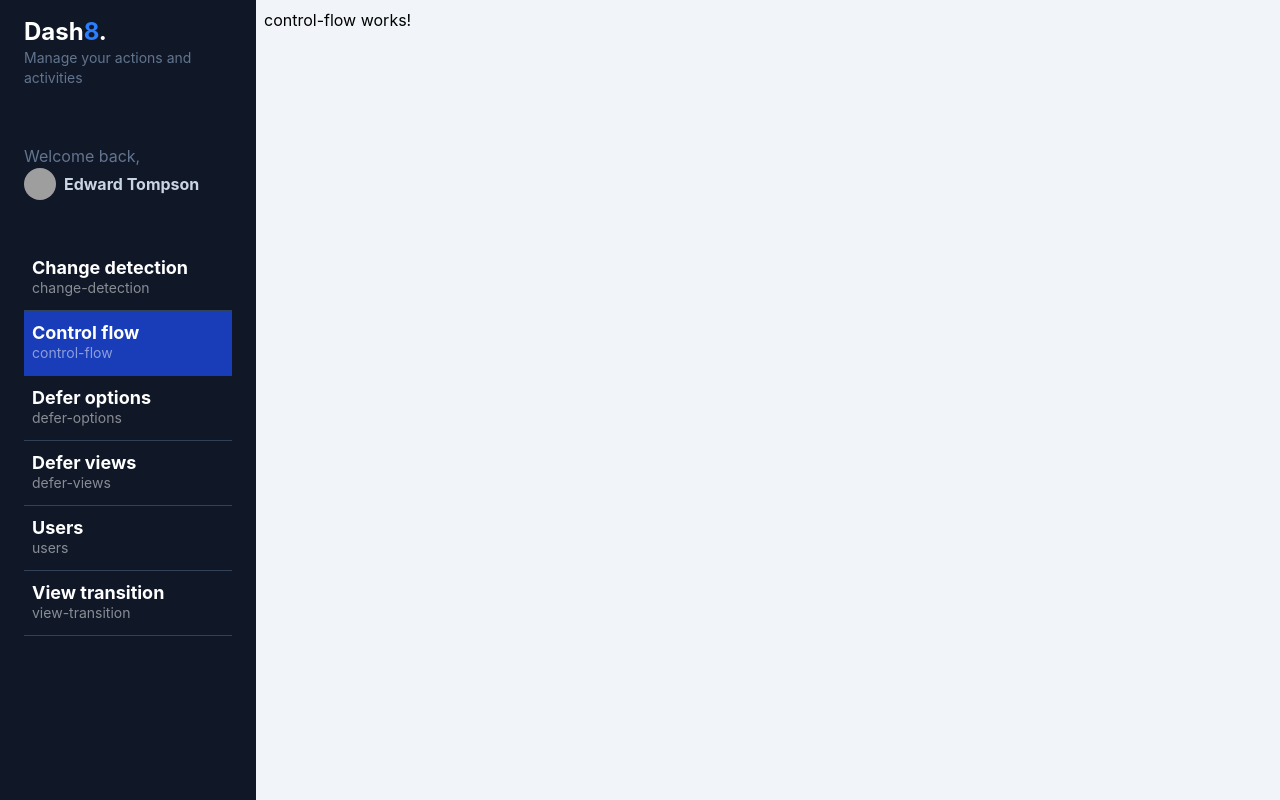
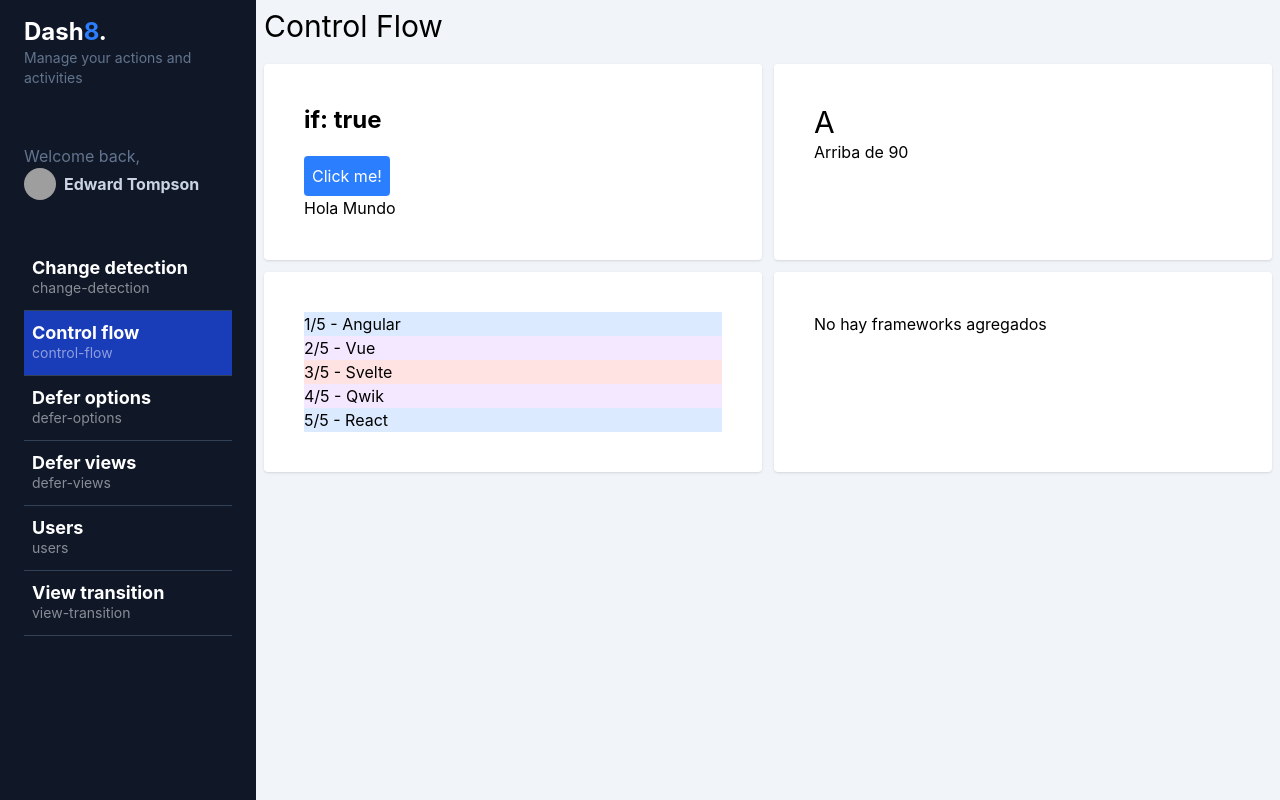
Before and after one commit to CarlosGal19/Angular_Dashboard, an Angular app: page /dashboard/control-flow in a window 1280 px wide. Built offline with nearby package versions, Linux system fonts and the light colour scheme; grey boxes are pictures that could not be loaded.

Commit message:
feat: create control flow page

```diff
--- a/src/app/dashboard/pages/control-flow/control-flow.html
+++ b/src/app/dashboard/pages/control-flow/control-flow.html
@@ -1 +1,65 @@
-<p>control-flow works!</p>
+
+<app-title title="Control Flow"  />
+
+
+
+<section class="grid grid-cols-1 md:grid-cols-2 gap-3">
+  <!-- ngInf @if -->
+  <div class="bg-white rounded shadow p-10">
+    <h2 class="text-2xl font-bold mb-5">if: {{ showContent() }}</h2>
+
+    <button
+      class="p-2 bg-blue-500 rounded text-white"
+      (click)="toggleContent()"
+    >
+      Click me!
+    </button>
+
+    @if( showContent() ) {
+    <p>Hola Mundo</p>
+    } @else {
+    <p>*********</p>
+    }
+  </div>
+
+  <!-- @switch -->
+  <div class="bg-white rounded shadow p-10">
+    <h2 class="text-3xl">{{ grade() }}</h2>
+
+    @switch ( grade() ) { @case ('A') {
+    <p>Arriba de 90</p>
+
+    } @case ( 'B' ) {
+    <p>Arriba de 80</p>
+    } @default {
+    <p>Reprobado</p>
+    } }
+  </div>
+
+  <!-- @for -->
+  <div class="bg-white rounded shadow p-10">
+    <ul>
+
+      @for (framework of frameworks(); track i;
+        let i = $index, first = $first, last = $last, even = $even, odd = $odd, count = $count ) {
+        <li [class]="{
+          'bg-red-100': even && !first && !last,
+          'bg-purple-100': odd && !first && !last,
+          'bg-blue-100': first || last,
+        }">
+          {{ i + 1 }}/{{ count }} - {{ framework }}
+        </li>
+      }
+    </ul>
+  </div>
+
+  <div class="bg-white rounded shadow p-10">
+    <ul>
+      @for (framework of frameworks2(); track framework; ) {
+        <li>{{ framework }}</li>
+      } @empty {
+        <li>No hay frameworks agregados</li>
+      }
+    </ul>
+  </div>
+</section>
--- a/src/app/dashboard/pages/control-flow/control-flow.ts
+++ b/src/app/dashboard/pages/control-flow/control-flow.ts
@@ -1,10 +1,21 @@
-import { Component } from '@angular/core';
+import { Component, signal } from '@angular/core';
+import { Title } from '../../../shared/title/title';
+
+type Grade = 'A' | 'B' | 'F';
 
 @Component({
   selector: 'control-flow',
-  imports: [],
+  imports: [Title],
   templateUrl: './control-flow.html',
 })
 export class ControlFlow {
+  showContent = signal(true);
+  grade = signal<Grade>('A');
 
+  toggleContent() {
+    this.showContent.update(current => !current);
+  }
+
+  frameworks = signal(['Angular','Vue','Svelte','Qwik','React']);
+  frameworks2 = signal([]);
 }
--- a/src/app/shared/title/title.html
+++ b/src/app/shared/title/title.html
@@ -1 +1 @@
-<p>title works!</p>
+<h1 class="text-3xl mb-5">{{ title() }}</h1>
--- a/src/app/shared/title/title.ts
+++ b/src/app/shared/title/title.ts
@@ -1,10 +1,10 @@
-import { Component } from '@angular/core';
+import { Component, input } from '@angular/core';
 
 @Component({
-  selector: 'title',
+  selector: 'app-title',
   imports: [],
   templateUrl: './title.html',
 })
 export class Title {
-
+  title = input.required<String>();
 }
```
